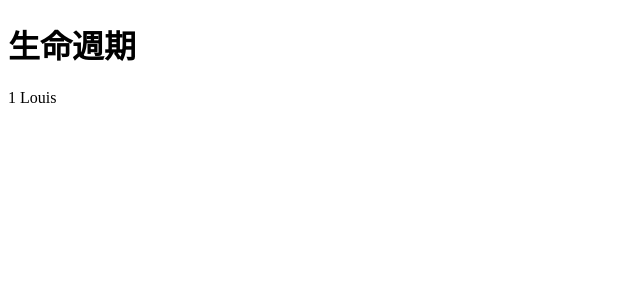
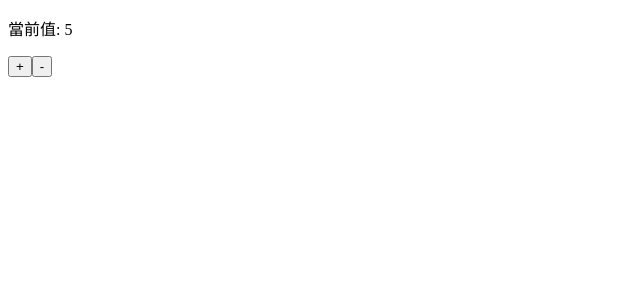
Before and after one commit to rojochen/ng4-deep-practice, an Angular app in the folder deep-app/: page / in a window 1280 px wide. Shown: the top 300 px of the page, without its empty margins (0-640 px from the left). Built offline with nearby package versions, Linux system fonts and the light colour scheme.

Commit message:
fixed input code

```diff
--- a/deep-app/src/app/app.component.html
+++ b/deep-app/src/app/app.component.html
@@ -1 +1,2 @@
-<app-life-parent></app-life-parent>
+<!-- <app-life-parent></app-life-parent> -->
+<app-input-parent></app-input-parent>
--- a/deep-app/src/app/component/component.module.ts
+++ b/deep-app/src/app/component/component.module.ts
@@ -2,12 +2,14 @@ import { NgModule } from '@angular/core';
 import { CommonModule } from '@angular/common';
 import { LifeParentComponent } from './life-parent/life-parent.component';
 import { LifeChildComponent } from './life-child/life-child.component';
+import { InputParentComponent } from './input-parent/input-parent.component';
+import { InputChildComponent } from './input-child/input-child.component';
 
 @NgModule({
   imports: [
     CommonModule
   ],
-  declarations: [LifeParentComponent, LifeChildComponent],
-  exports: [LifeParentComponent, LifeChildComponent]
+  declarations: [LifeParentComponent, LifeChildComponent, InputParentComponent, InputChildComponent],
+  exports: [LifeParentComponent, LifeChildComponent, InputParentComponent, InputChildComponent]
 })
 export class ComponentModule { }
--- /dev/null
+++ b/deep-app/src/app/component/input-child/input-child.component.html
@@ -0,0 +1,3 @@
+<p>當前值: {{ count }}</p>
+<button (click)="increment()"> + </button>
+<button (click)="decrement()"> - </button>
--- /dev/null
+++ b/deep-app/src/app/component/input-child/input-child.component.ts
@@ -0,0 +1,24 @@
+import { Component, OnInit, Input } from '@angular/core';
+
+@Component({
+  selector: 'app-input-child',
+  templateUrl: './input-child.component.html',
+  styleUrls: ['./input-child.component.css']
+})
+export class InputChildComponent implements OnInit {
+  // @Input('value') count: number = 0;
+  @Input() value: number;
+  count: number;
+  constructor() { }
+
+  ngOnInit() {
+    this.count = this.value;
+  }
+  increment() {
+    this.count++;
+  }
+  decrement() {
+    this.count--;
+
+  }
+}
--- /dev/null
+++ b/deep-app/src/app/component/input-parent/input-parent.component.html
@@ -0,0 +1 @@
+<app-input-child [value]="initialCount"></app-input-child>
--- /dev/null
+++ b/deep-app/src/app/component/input-parent/input-parent.component.ts
@@ -0,0 +1,16 @@
+import { Component, OnInit } from '@angular/core';
+
+@Component({
+  selector: 'app-input-parent',
+  templateUrl: './input-parent.component.html',
+  styleUrls: ['./input-parent.component.css']
+})
+export class InputParentComponent implements OnInit {
+  initialCount: number;
+  constructor() { }
+
+  ngOnInit() {
+    this.initialCount = 5;
+  }
+
+}
```
Also changed, not shown: deep-app/src/app/component/input-child/input-child.component.css (added), deep-app/src/app/component/input-parent/input-parent.component.css (added), 2 other files (tests, documents, lock files or other folders).
